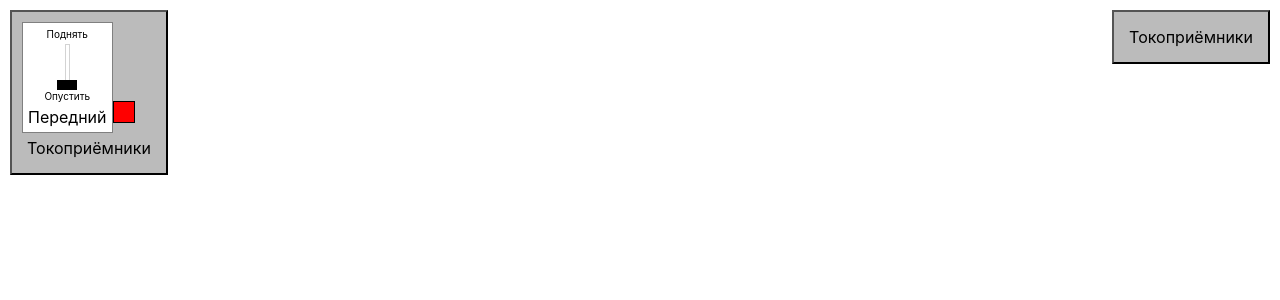
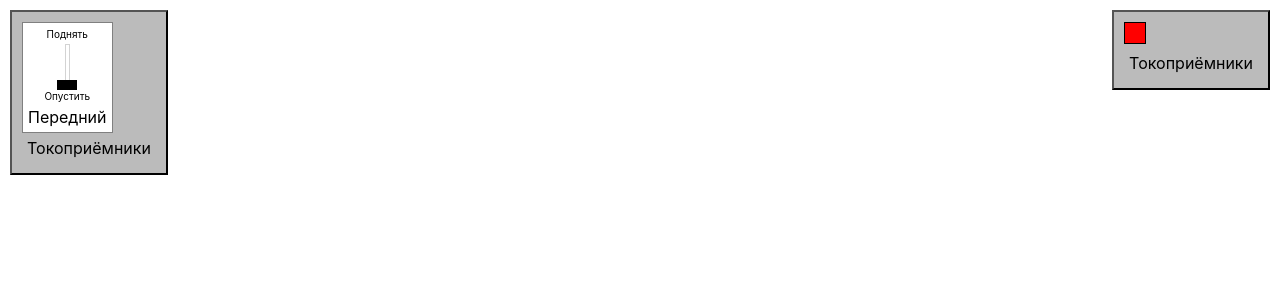
Before and after one commit to PopovDaniil/panel-ts, a React (Create React App) app: page / in a window 1280 px wide. Shown: the top 300 px of the page. Built offline with nearby package versions, Linux system fonts and the light colour scheme.

Commit message:
Изменено: Необходимые react-компонентам функции хранятся в объекте-контейнере Индикатор может принимать необязательный параметр размера (css-класс)

```diff
--- a/src/App.tsx
+++ b/src/App.tsx
@@ -1,15 +1,33 @@
-import React from 'react';
+import React, { useState } from 'react';
 import './App.css';
-import Pantograph from './Machine/Pantograph';
 import Group from './Group/Group';
+import Switcher from './Switcher/Switcher';
+import Indicator from './Indicator/Indicator';
+
+enum State {
+  stopped, starting, started
+}
 
 function App() {
+  const Pantograph = {
+    val: useState(0) as [0 | 1 |2, any],
+    get() { return this.val[0] },
+    toString() { return State[this.val[0]] },
+    set(newVal: 0 | 1) {
+      Pantograph.val[1](State.starting);
+      setTimeout(() => {
+        Pantograph.val[1](newVal === 1 ? State.started : State.stopped)
+      }, 2000);
+    }
+  }
   return (
     <>
-    <Group className="left" label="Токоприёмники">
-      <Pantograph label="Передний" />
-    </Group>
-    <Group label="Токоприёмники" className="right" id="indicators"></Group>
+      <Group className="left" label="Токоприёмники">
+        <Switcher descrOn="Поднять" descrOff="Опустить" initVal={0} label="Передний" onSwitch={Pantograph.set} />
+      </Group>
+      <Group label="Токоприёмники" className="right" id="indicators">
+        <Indicator val={Pantograph.toString()} />
+      </Group>
     </>
   );
 }
--- a/src/Indicator/Indicator.css
+++ b/src/Indicator/Indicator.css
@@ -1,8 +1,14 @@
 .indicator {
     display: inline-block;
+    border: 1px solid #000;
+}
+.small {
     width: 20px;
     height: 20px;
-    border: 1px solid #000;
+}
+.big {
+    width: 50px;
+    height: 50px;
 }
 .started {
     background-color: green;
--- a/src/Indicator/Indicator.tsx
+++ b/src/Indicator/Indicator.tsx
@@ -1,10 +1,10 @@
 import React from 'react'
 import './Indicator.css'
 
-const Indicator = (props: {val: string, label?: string}) => {
+const Indicator = (props: {val: string, label?: string, size?:string}) => {
     return (
         <React.Fragment>
-            <div className={`indicator ${props.val}`}/>
+            <div className={`indicator ${props.val} ${props.size ? props.size : "small"}`}/>
             <div className="label">{props.label}</div>
         </React.Fragment>
     )
```
